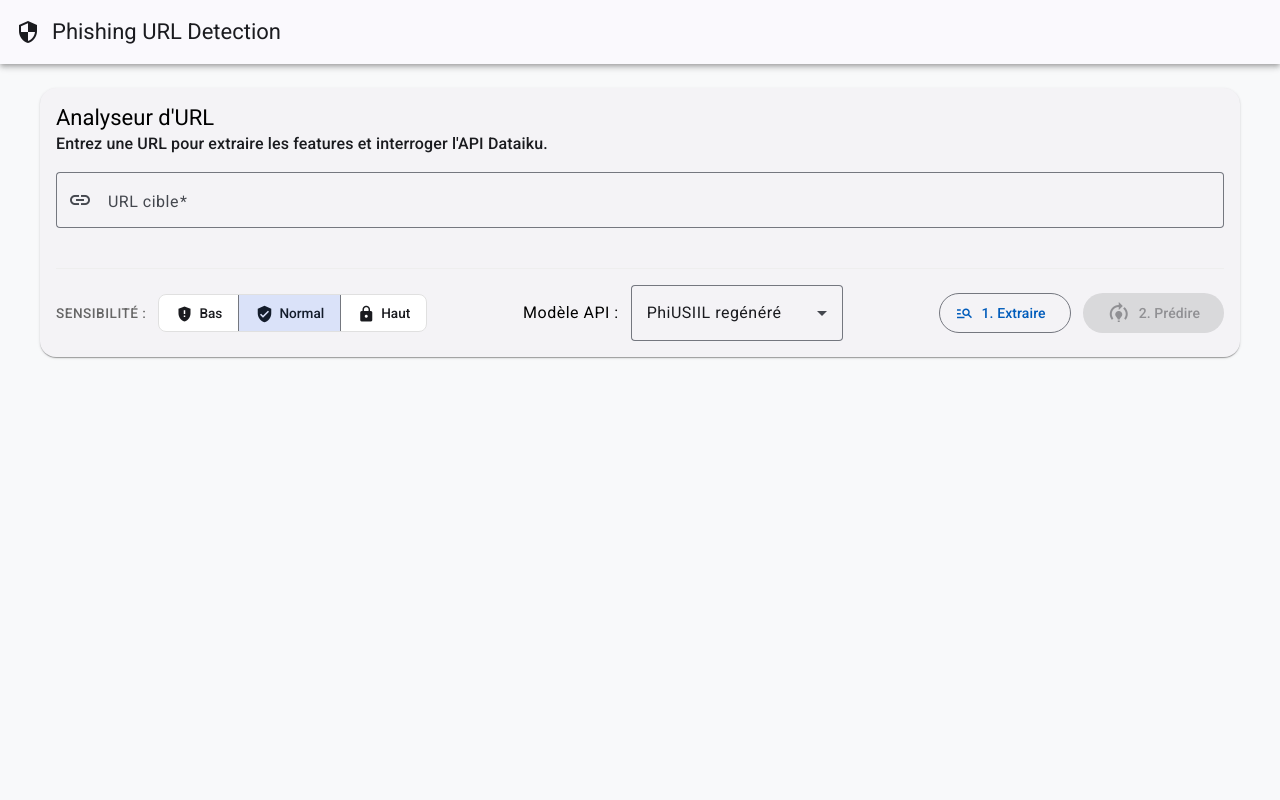
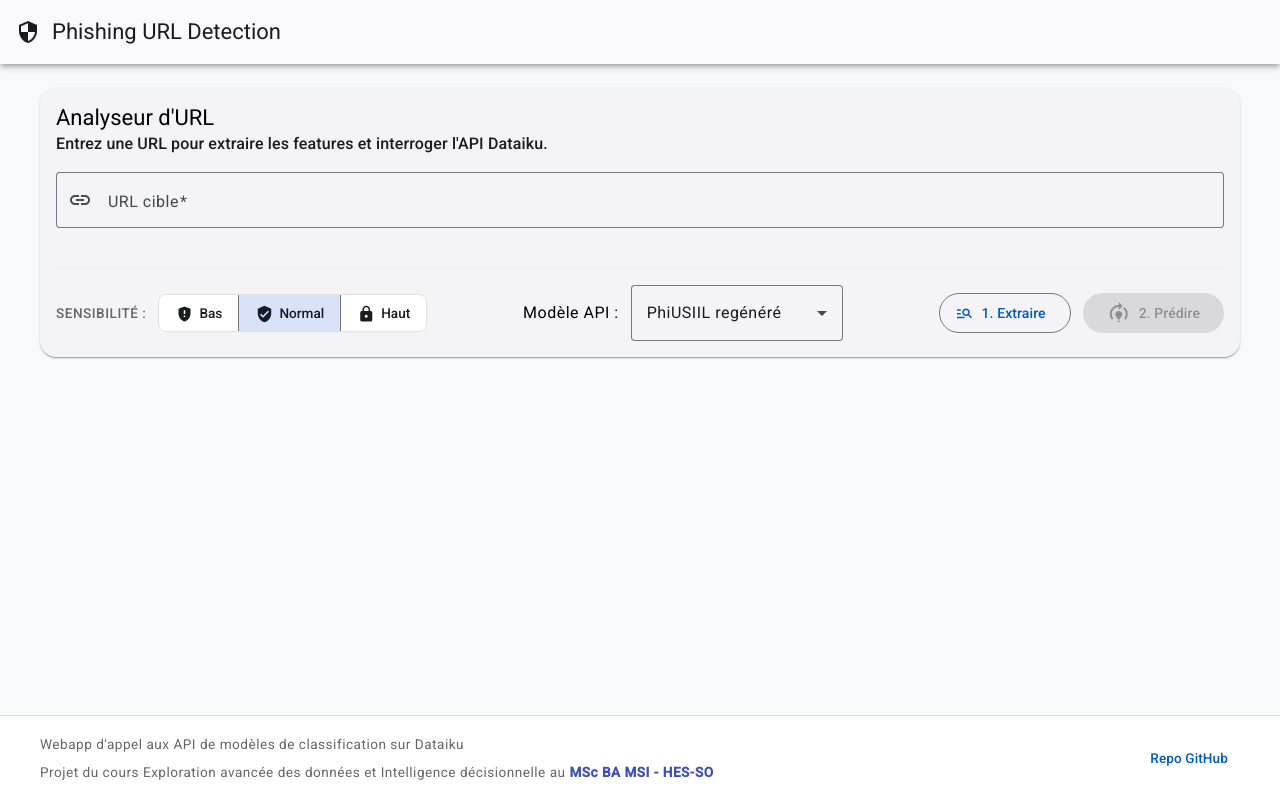
Before and after one commit to francoisbrouchoud/phishing-ui-form, an Angular app: page / in a window 1280 px wide. Built offline with nearby package versions, Linux system fonts and the light colour scheme.

Commit message:
feat: add app footer

```diff
--- a/src/app/app.component.html
+++ b/src/app/app.component.html
@@ -251,4 +251,22 @@
       </div>
     </div>
   </main>
+
+  <footer class="app-footer">
+    <div class="footer-container">
+      <div class="footer-left">
+        <span class="copyright">Webapp d'appel aux API de modèles de classification sur Dataiku</span>
+        <span class="powered-by">
+          Projet du cours Exploration avancée des données et Intelligence décisionnelle au
+          <span class="highlight">MSc BA MSI - HES-SO</span>
+        </span>
+      </div>
+
+      <div class="footer-links">
+        <a href="https://github.com/francoisbrouchoud/phishing-ui-form" mat-button color="primary" target="_blank">
+          Repo GitHub
+        </a>
+      </div>
+    </div>
+  </footer>
 </div>
--- a/src/app/app.component.scss
+++ b/src/app/app.component.scss
@@ -276,8 +276,67 @@ mat-button-toggle:checked {
   min-width: 200px;
 }
 
+/* --- FOOTER --- */
+.app-footer {
+  background-color: #fff;
+  border-top: 1px solid #e0e0e0;
+  padding: 16px 24px;
+  margin-top: auto;
+  z-index: 10;
+}
 
-/* --- MOBILE RESPONSIVE --- */
+.footer-container {
+  width: 100%;
+  max-width: 1200px;
+  margin: 0 auto;
+  display: flex;
+  justify-content: space-between;
+  align-items: center;
+  flex-wrap: wrap;
+  gap: 16px;
+}
+
+.footer-left {
+  display: flex;
+  flex-direction: column;
+  gap: 4px;
+  font-size: 0.85rem;
+  color: #666;
+}
+
+.footer-left .highlight {
+  font-weight: 600;
+  color: var(--primary-color);
+}
+
+.footer-links {
+  display: flex;
+  gap: 8px;
+}
+
+
+.footer-links a[mat-button] {
+  font-size: 0.85rem;
+  font-weight: 500;
+  line-height: 36px;
+}
+
+
+@media (max-width: 650px) {
+  .footer-container {
+    flex-direction: column;
+    text-align: center;
+    gap: 12px;
+  }
+
+  .footer-links {
+    flex-wrap: wrap;
+    justify-content: center;
+  }
+}
+
+
+
 @media (max-width: 650px) {
   .actions-container {
     flex-direction: column;
```
